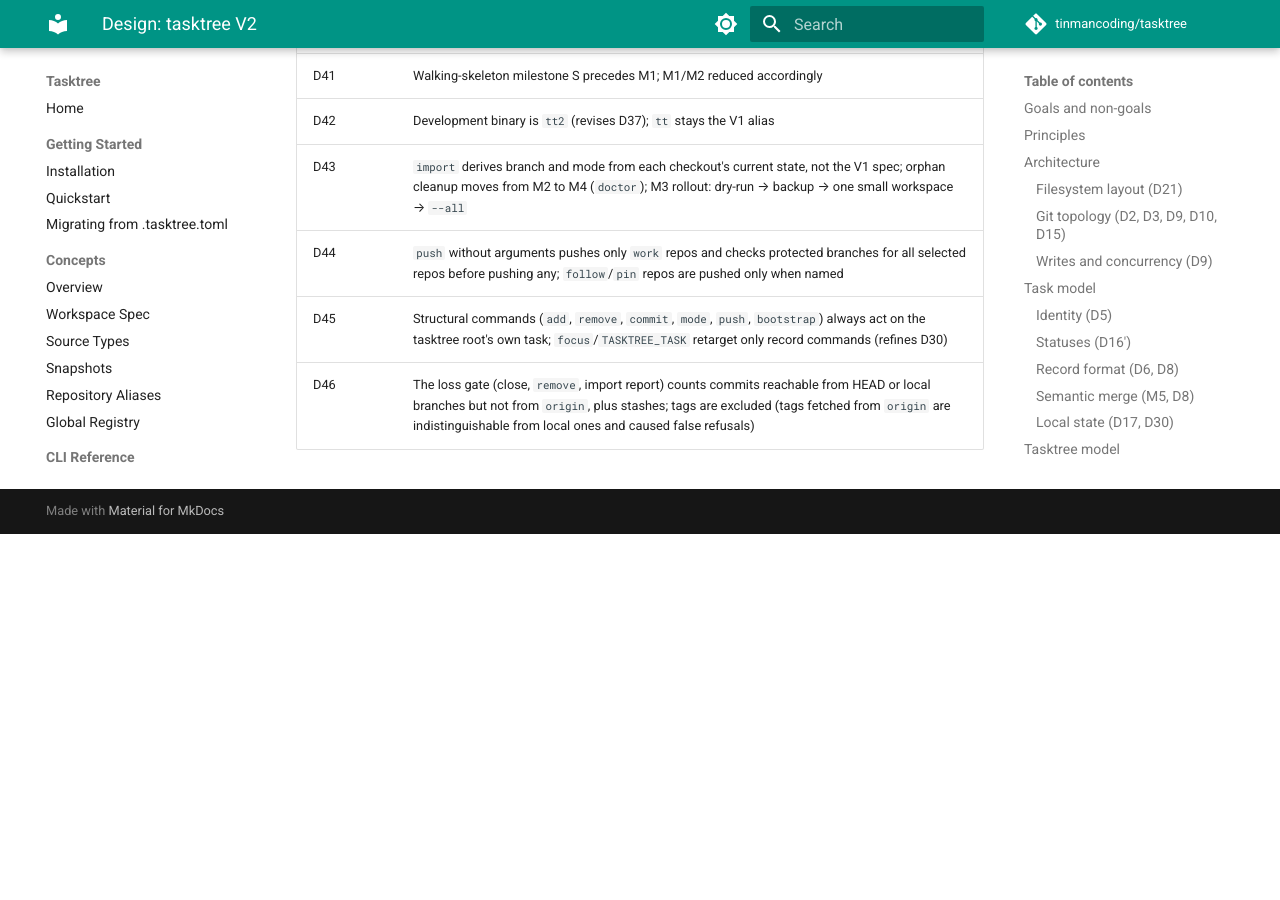
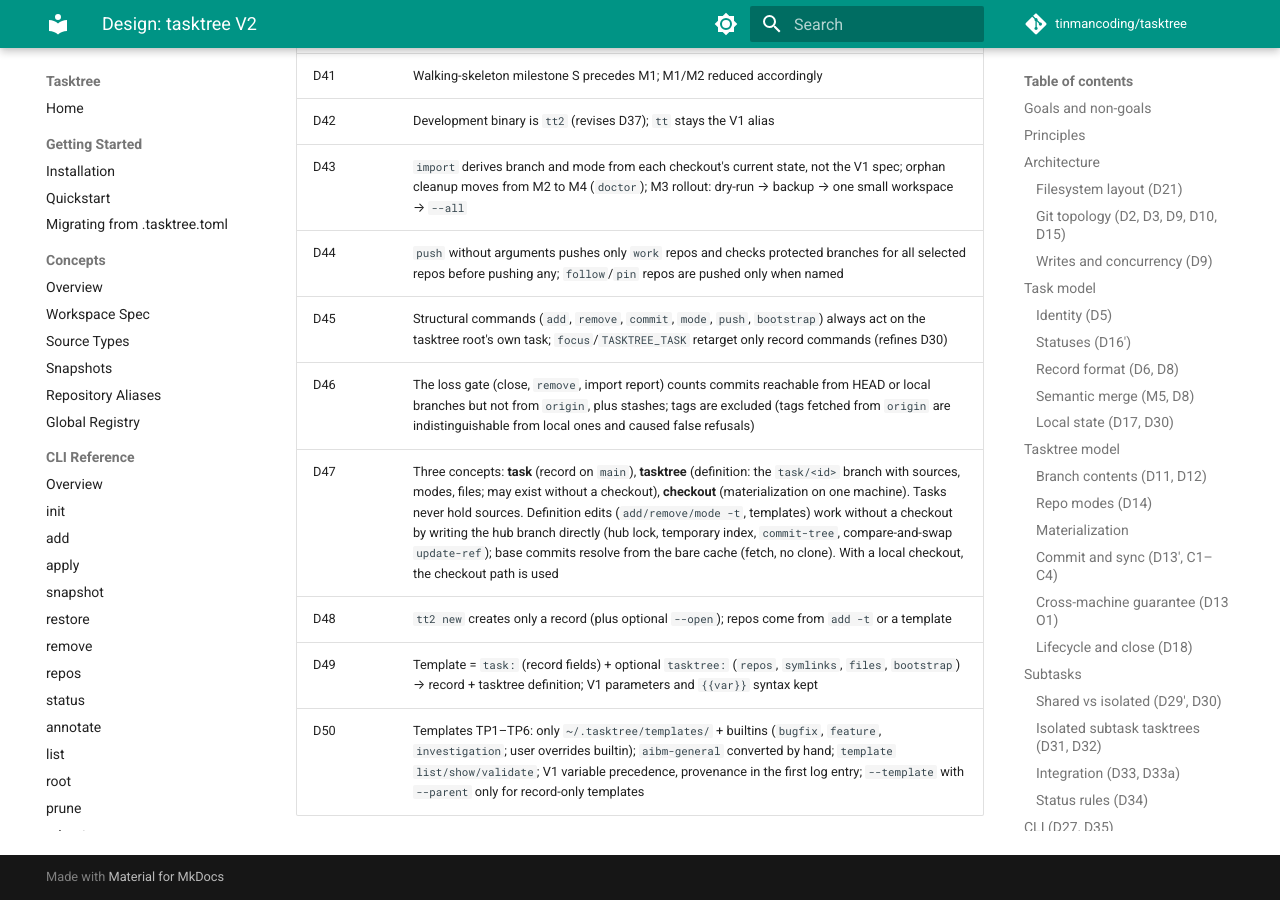
Before and after one commit to tinmancoding/tasktree, an MkDocs documentation site: the page built from docs/design/tasktree-v2.md, in a window 1280 px wide and 900 px high, scrolled down 17230 px. Built offline with MkDocs 1.6.1 and Material for MkDocs 9.7.7, drawn with Linux system fonts in a browser that asks for light colours; comment, search, counter and statistics services are not loaded; before the commit the page ends 17764 px from its top, so only the background shows below that; some of the changed text lies outside the part shown.

Commit message:
docs: task/tasktree/checkout split, templates

```diff
--- a/docs/design/tasktree-v2.md
+++ b/docs/design/tasktree-v2.md
@@ -1,6 +1,6 @@
 # Design: tasktree V2
 
-Status: **Accepted** (design interview, decisions D1–D46)
+Status: **Accepted** (design interview, decisions D1–D50)
 Supersedes: the workspace-centric V1 model (`Tasktree.yml` + plain folders + registry)
 
 V2 turns tasktree into a single personal tool for **task management + multi-repo workspace
@@ -582,3 +582,7 @@ Checked against git 2.53.0:
 | D44 | `push` without arguments pushes only `work` repos and checks protected branches for all selected repos before pushing any; `follow`/`pin` repos are pushed only when named |
 | D45 | Structural commands (`add`, `remove`, `commit`, `mode`, `push`, `bootstrap`) always act on the tasktree root's own task; `focus`/`TASKTREE_TASK` retarget only record commands (refines D30) |
 | D46 | The loss gate (close, `remove`, import report) counts commits reachable from HEAD or local branches but not from `origin`, plus stashes; tags are excluded (tags fetched from `origin` are indistinguishable from local ones and caused false refusals) |
+| D47 | Three concepts: **task** (record on `main`), **tasktree** (definition: the `task/<id>` branch with sources, modes, files; may exist without a checkout), **checkout** (materialization on one machine). Tasks never hold sources. Definition edits (`add/remove/mode -t`, templates) work without a checkout by writing the hub branch directly (hub lock, temporary index, `commit-tree`, compare-and-swap `update-ref`); base commits resolve from the bare cache (fetch, no clone). With a local checkout, the checkout path is used |
+| D48 | `tt2 new` creates only a record (plus optional `--open`); repos come from `add -t` or a template |
+| D49 | Template = `task:` (record fields) + optional `tasktree:` (`repos`, `symlinks`, `files`, `bootstrap`) → record + tasktree definition; V1 parameters and `{{var}}` syntax kept |
+| D50 | Templates TP1–TP6: only `~/.tasktree/templates/` + builtins (`bugfix`, `feature`, `investigation`; user overrides builtin); `aibm-general` converted by hand; `template list/show/validate`; V1 variable precedence, provenance in the first log entry; `--template` with `--parent` only for record-only templates |
```
